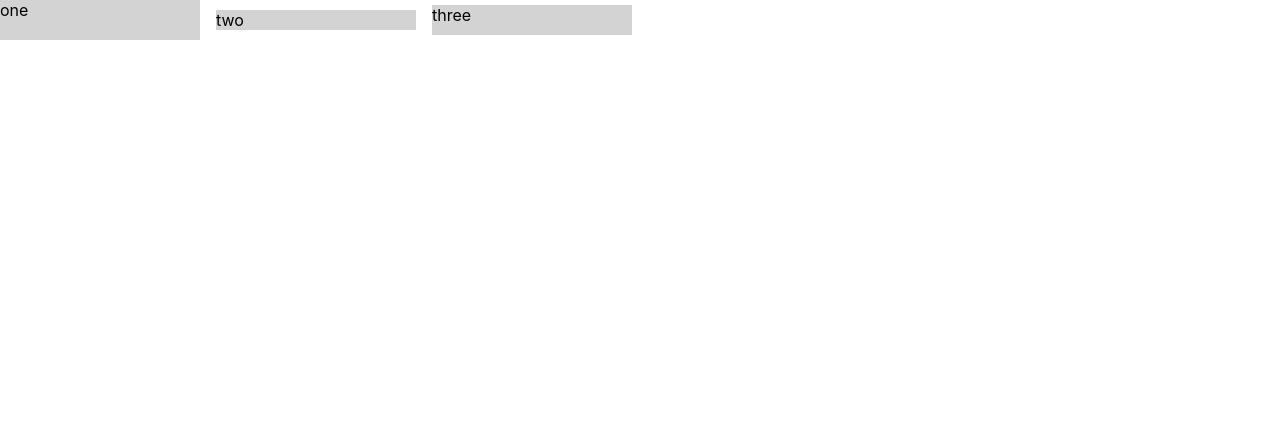
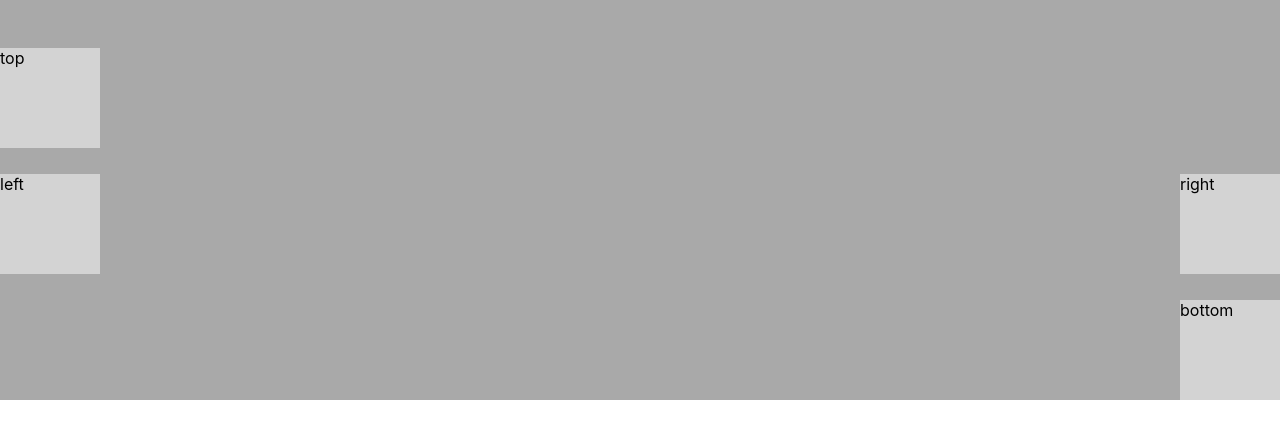
Before and after one commit to museMKUltra/rayout-system, a React (Create React App) app: page / in a window 1280 px wide. Shown: the top 438 px of the page. Built offline with nearby package versions, Linux system fonts and the light colour scheme.

Commit message:
add components & stories of RayoutAbsolute

```diff
--- a/src/App.js
+++ b/src/App.js
@@ -1,28 +1,40 @@
 import React from 'react'
 import './App.css'
 import styled from 'styled-components'
-import { layout } from 'styled-system'
-import RayoutColumns from './components/RayoutColumns.jsx'
+import { position, layout } from 'styled-system'
+import RayoutAbsolute from './components/RayoutAbsolute.jsx'
+
+const Box = styled.div`
+	background: darkgray;
+	${position}
+	${layout}
+`
 
 const Div = styled.div`
+	height: 100px;
+	width: 100px;
 	background: lightgray;
 	${layout}
 `
 
 function App() {
 	return (
-		<RayoutColumns
-			contentMinWidth={200}
-			columnCount={10}
-			flowDirection={'row'}
-			verticalAlign={'center'}
-			gapX={3}
-			gapY={5}
-		>
-			<Div height={40}>one</Div>
-			<Div height={20}>two</Div>
-			<Div height={30}>three</Div>
-		</RayoutColumns>
+		<Box position={'relative'} height={'400px'}>
+			<RayoutAbsolute paddingTop={10}>
+				<RayoutAbsolute.TopLeft>
+					<Div>top</Div>
+				</RayoutAbsolute.TopLeft>
+				<RayoutAbsolute.Left>
+					<Div>left</Div>
+				</RayoutAbsolute.Left>
+				<RayoutAbsolute.Right>
+					<Div>right</Div>
+				</RayoutAbsolute.Right>
+				<RayoutAbsolute.BottomRight>
+					<Div>bottom</Div>
+				</RayoutAbsolute.BottomRight>
+			</RayoutAbsolute>
+		</Box>
 	)
 }
 
--- /dev/null
+++ b/src/components/RayoutAbsolute.jsx
@@ -0,0 +1,128 @@
+import React from 'react'
+import styled from 'styled-components'
+import theme from '../configs/theme.js'
+import { ThemeProvider } from 'styled-components'
+import { space, flexbox } from 'styled-system'
+import PropTypes from 'prop-types'
+
+const Container = styled.div`
+  display: flex;
+	box-sizing: border-box;
+  position: absolute;
+  top: 0;
+  left: 0;
+	width: 100%;
+	height: 100%;
+	${space}
+`
+
+const Wrapper = styled.div`
+	display: grid;
+	grid-template: 1fr / 1fr;
+	flex: 1 1 auto;
+	height: auto;
+`
+
+const Cell = styled.div`
+  grid-row: 1 / 1;
+  grid-column: 1 / 1;
+	${flexbox}
+`
+
+const childMap = {
+	top: 'Top',
+	left: 'Left',
+	right: 'Right',
+	bottom: 'Bottom',
+	center: 'Center',
+	topLeft: 'TopLeft',
+	topRight: 'TopRight',
+	bottomLeft: 'BottomLeft',
+	bottomRight: 'BottomRight',
+}
+
+Object.keys(childMap).forEach(key => {
+	const type = childMap[key]
+	RayoutAbsolute[type] = type
+})
+
+function RayoutAbsolute({
+	paddingTop,
+	paddingBottom,
+	paddingLeft,
+	paddingRight,
+	children,
+	...rest
+}) {
+	console.log(children)
+	const findChildren = type =>
+		children.find(child => child.type === type)?.props.children
+
+	const top = findChildren(childMap.top)
+	const left = findChildren(childMap.left)
+	const right = findChildren(childMap.right)
+	const bottom = findChildren(childMap.bottom)
+	const center = findChildren(childMap.center)
+	const topLeft = findChildren(childMap.topLeft)
+	const topRight = findChildren(childMap.topRight)
+	const bottomLeft = findChildren(childMap.bottomLeft)
+	const bottomRight = findChildren(childMap.bottomRight)
+
+	return (
+		<ThemeProvider theme={theme}>
+			<Container
+				pt={paddingTop}
+				pb={paddingBottom}
+				pl={paddingLeft}
+				pr={paddingRight}
+				{...rest}
+			>
+				<Wrapper>
+					<Cell justifySelf={'center'} alignSelf={'start'}>
+						{top}
+					</Cell>
+					<Cell justifySelf={'start'} alignSelf={'center'}>
+						{left}
+					</Cell>
+					<Cell justifySelf={'end'} alignSelf={'center'}>
+						{right}
+					</Cell>
+					<Cell justifySelf={'center'} alignSelf={'end'}>
+						{bottom}
+					</Cell>
+					<Cell justifySelf={'start'} alignSelf={'start'}>
+						{topLeft}
+					</Cell>
+					<Cell justifySelf={'center'} alignSelf={'center'}>
+						{center}
+					</Cell>
+					<Cell justifySelf={'end'} alignSelf={'start'}>
+						{topRight}
+					</Cell>
+					<Cell justifySelf={'start'} alignSelf={'end'}>
+						{bottomLeft}
+					</Cell>
+					<Cell justifySelf={'end'} alignSelf={'end'}>
+						{bottomRight}
+					</Cell>
+				</Wrapper>
+			</Container>
+		</ThemeProvider>
+	)
+}
+
+RayoutAbsolute.propTypes = {
+	paddingTop: PropTypes.number,
+	paddingBottom: PropTypes.number,
+	paddingLeft: PropTypes.number,
+	paddingRight: PropTypes.number,
+}
+
+RayoutAbsolute.defaultProps = {
+	paddingTop: 0,
+	paddingBottom: 0,
+	paddingLeft: 0,
+	paddingRight: 0,
+}
+
+export default RayoutAbsolute
--- a/src/components/RayoutListInline.jsx
+++ b/src/components/RayoutListInline.jsx
@@ -28,7 +28,7 @@ const spaceMultiplier = times => number => times * themeSpace[number]
 
 const List = styled.div`
 	display: inline-block;
-  ${space}
+	${space}
 `
 
 List.Wrapper = styled.div`
```
Also changed, not shown: .eslintrc.js, 2 other files (tests, documents, lock files or other folders).
